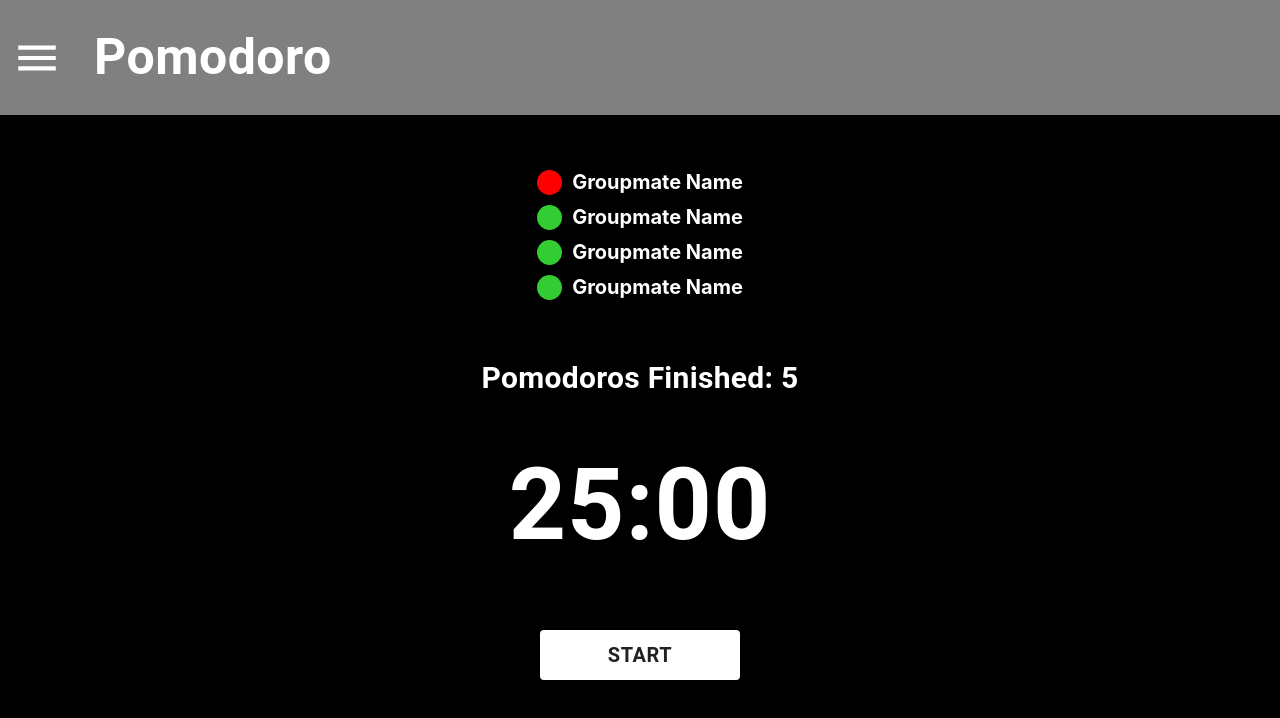
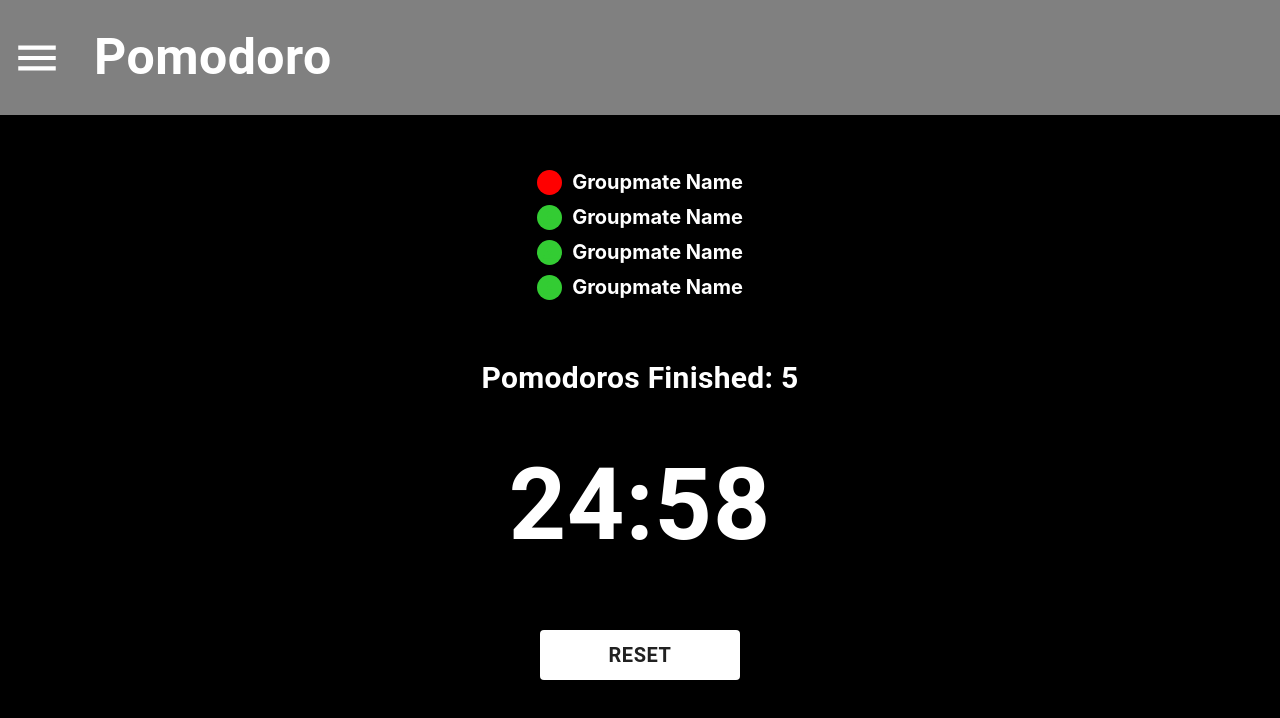
Before and after one commit to Jedro1270/Gakusei, a React (Create React App) app in the folder client/: page /pomodoro in a window 1280 px wide. Both pictures are taken after a click on the button "START". Shown: the top 718 px of the page. Built offline with nearby package versions, Linux system fonts and the light colour scheme.

Commit message:
feat: add pomodoro timer logic

```diff
--- a/client/src/Pages/Main App/Body/Pomodoro/Pomodoro.js
+++ b/client/src/Pages/Main App/Body/Pomodoro/Pomodoro.js
@@ -1,5 +1,5 @@
 import { Avatar, Box, Typography, Button, styled } from '@material-ui/core';
-import React, { useEffect } from 'react';
+import React, { useEffect, useState } from 'react';
 import { useDispatch } from 'react-redux';
 import changeTitle from '../../../../Redux/Actions/ChangeTitle';
 
@@ -7,9 +7,49 @@ export default function Pomodoro(props) {
 
     const dispatch = useDispatch();
 
+    const [secondsLeft, setSecondsLeft] = useState(1500);
+    const [timerStart, setTimerStart] = useState(false);
+
     useEffect(() => {
         dispatch(changeTitle('Pomodoro'));
+
+        if (secondsLeft > 0 && timerStart) {
+            setTimeout(() => {
+                setSecondsLeft(secondsLeft - 1);
+            }, 1000);
+        } else if (!timerStart) {
+            setSecondsLeft(1500)
+        } else if (secondsLeft <= 0) {
+            // add pomodoro
+        }
     });
+
+    const displayTimer = () => {
+        const minutes = Math.floor(secondsLeft / 60);
+        const seconds = secondsLeft - (minutes * 60);
+
+        return (
+            <PomodoroTimer>
+                {minutes > 9 ? minutes : `0${minutes}`}:{seconds > 9 ? seconds : `0${seconds}`}
+            </PomodoroTimer>
+        )
+    }
+
+    const displayToggleButton = () => {
+        if (timerStart) {
+            return (
+                <ToggleButton onClick={() => {setTimerStart(false)}}>
+                    RESET
+                </ToggleButton>
+            )
+        } else {
+            return (
+                <ToggleButton onClick={() => {setTimerStart(true)}}>
+                    START
+                </ToggleButton>
+            )
+        }
+    }
 
     return (
         <PomodoroBody>
@@ -41,13 +81,9 @@ export default function Pomodoro(props) {
                 Pomodoros Finished: 5
             </PomodoroCounter>
 
-            <PomodoroTimer>
-                25:00
-            </PomodoroTimer>
+            {displayTimer()}
 
-            <StartButton>
-                START
-            </StartButton>
+            {displayToggleButton()}
         </PomodoroBody>
     );
 }
@@ -99,7 +135,7 @@ const PomodoroTimer = styled(Typography)({
     fontWeight: 'bold'
 });
 
-const StartButton = styled(Button)({
+const ToggleButton = styled(Button)({
     backgroundColor: 'white',
     '&:hover': {
         backgroundColor: 'rgb(191, 191, 191)'
```
